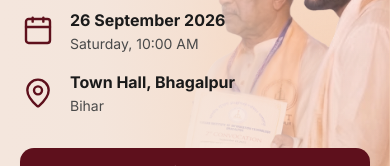
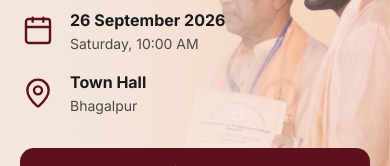
Before and after one commit to code-yashkumar/Convocation-iiitbh, a React (Vite) app: page / in a window 390 px wide. Shown: the part 304-470 px from the top of the page. Built offline with nearby package versions, Linux system fonts and the light colour scheme; no server answers; a web font is replaced by a local one.

Commit message:
feat(hero): format mobile venue details as Town Hall on line 1 and Bhagalpur on line 2

```diff
--- a/src/sections/Hero/index.jsx
+++ b/src/sections/Hero/index.jsx
@@ -143,10 +143,10 @@ export function Hero() {
                 </div>
                 <div className="flex flex-col">
                   <span className="font-body font-bold text-sm sm:text-base text-charcoal-900 leading-snug">
-                    Town Hall, Bhagalpur
+                    Town Hall
                   </span>
                   <span className="font-body text-xs sm:text-sm text-charcoal-600 leading-tight mt-0.5">
-                    Bihar
+                    Bhagalpur
                   </span>
                 </div>
               </div>
```
